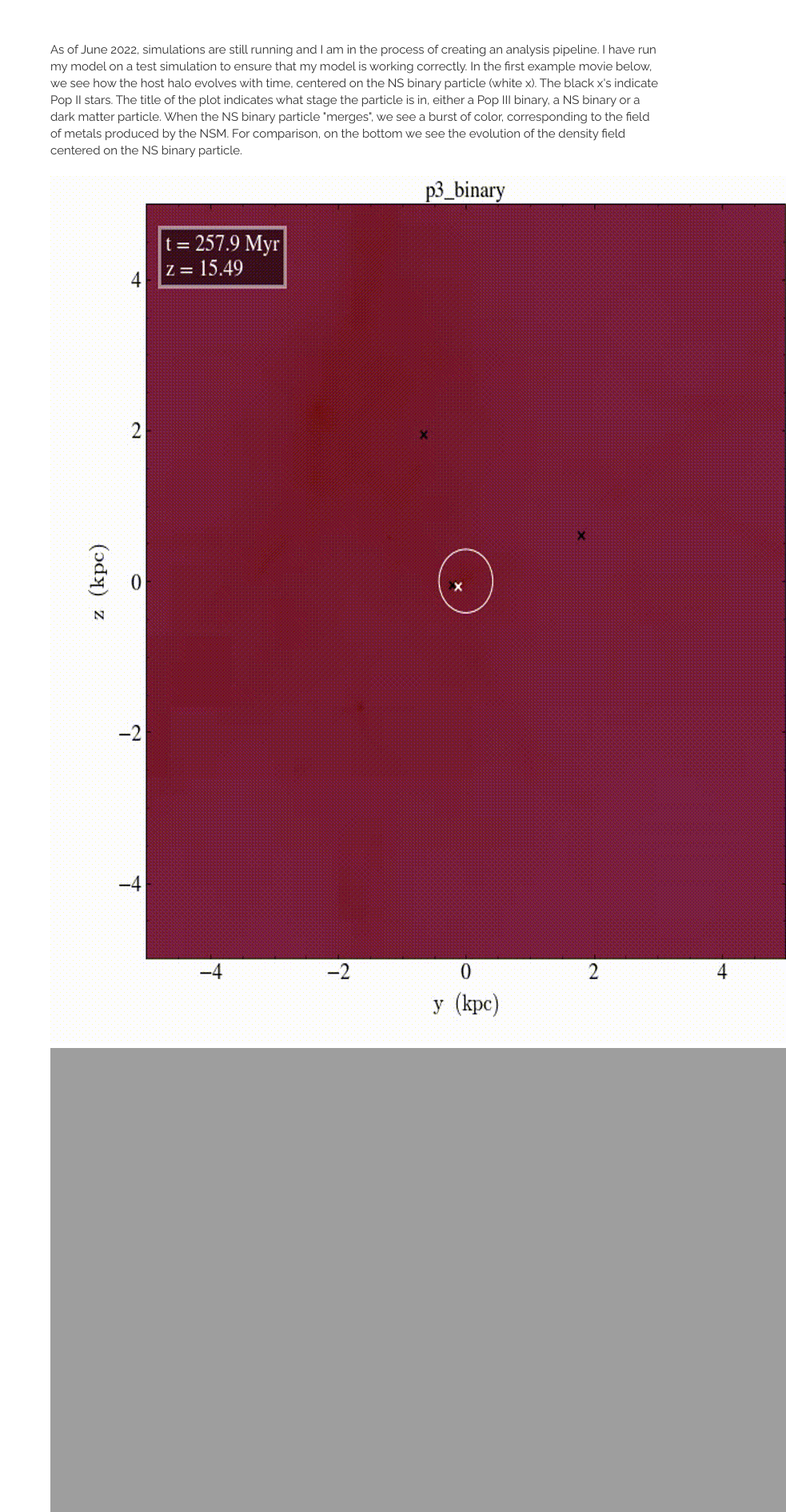
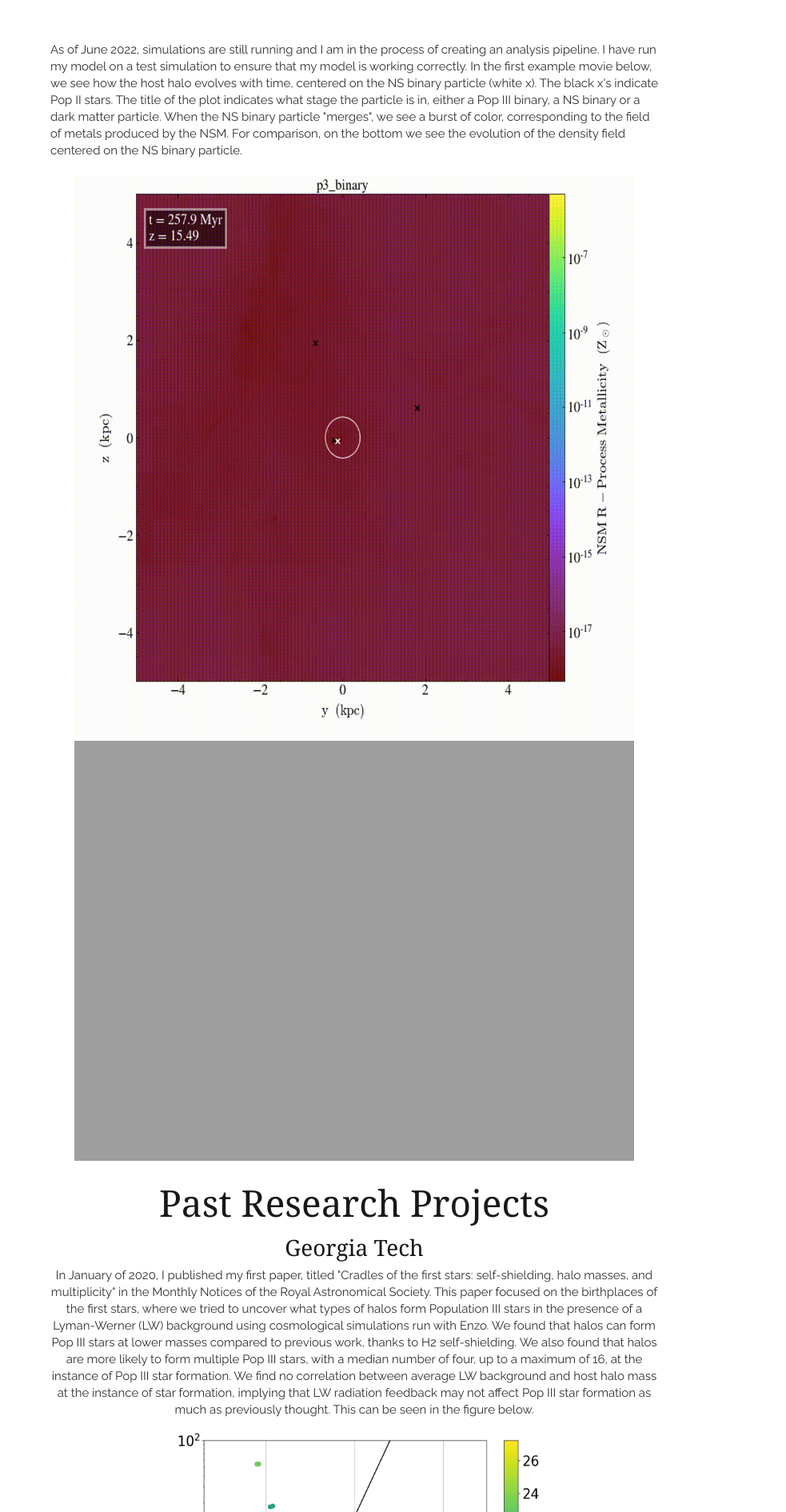
Before and after one commit to drenniks/drenniks.github.io, a Jekyll site: the page built from research/index.html, in a window 1280 px wide. Shown: the part 1032-2922 px from the top of the page at 80% size, without its empty margins (297-1280 px from the left). Built offline with Jekyll 4.4.1, drawn with Linux system fonts in a browser that asks for light colours; nearby versions of some CDN libraries.

Commit message:
Fixing gif sizes.

```diff
--- a/_includes/research.html
+++ b/_includes/research.html
@@ -25,10 +25,11 @@
   As of June 2022, simulations are still running and I am in the process of creating an analysis pipeline. I have run my model on a test simulation to ensure that my model is working correctly. In the first example movie below, we see how the host halo evolves with time, centered on the NS binary particle (white x). The black x's indicate Pop II stars. The title of the plot indicates what stage the particle is in, either a Pop III binary, a NS binary or a dark matter particle. When the NS binary particle "merges", we see a burst of color, corresponding to the field of metals produced by the NSM. For comparison, on the bottom we see the evolution of the density field centered on the NS binary particle.
   <br>
   <br>
-    <div style="text-align:center"><img src="https://drenniks.github.io/static/img/metallicity4.gif" width="1084" />
-    <div style="text-align:center"><img src="https://drenniks.github.io/static/img/density.gif" width="1084" />
+    <div style="text-align:center"><img src="https://drenniks.github.io/static/img/metallicity4.gif" width="700" />
+    <div style="text-align:center"><img src="https://drenniks.github.io/static/img/density.gif" width="700" />
   <br>
   <br>
+
   <h1>Past Research Projects</h1>
   <h3>Georgia Tech</h3>
   In January of 2020, I published my first paper, titled <a href="https://academic.oup.com/mnras/article/492/3/4386/5707420"><font color="#0000ff"></font>"Cradles of the first stars: self-shielding, halo masses, and multiplicity"</font></a> in the Monthly Notices of the Royal Astronomical Society. This paper focused on the birthplaces of the first stars, where we tried to uncover what types of halos form Population III stars in the presence of a Lyman-Werner (LW) background using cosmological simulations run with Enzo. We found that halos can form Pop III stars at lower masses compared to previous work, thanks to H2 self-shielding. We also found that halos are more likely to form multiple Pop III stars, with a median number of four, up to a maximum of 16, at the instance of Pop III star formation. We find no correlation between average LW background and host halo mass at the instance of star formation, implying that LW radiation feedback may not affect Pop III star formation as much as previously thought. This can be seen in the figure below.
```
